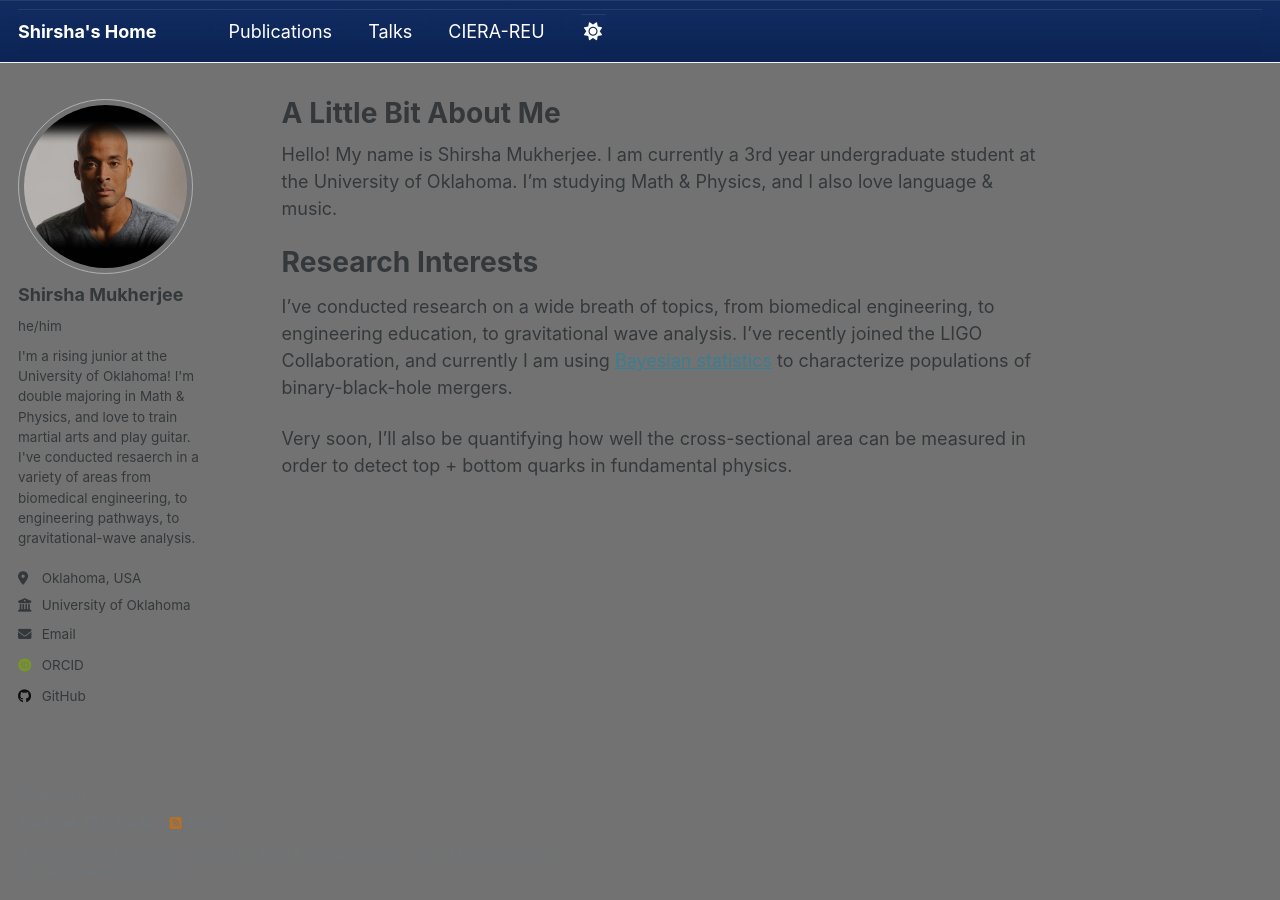
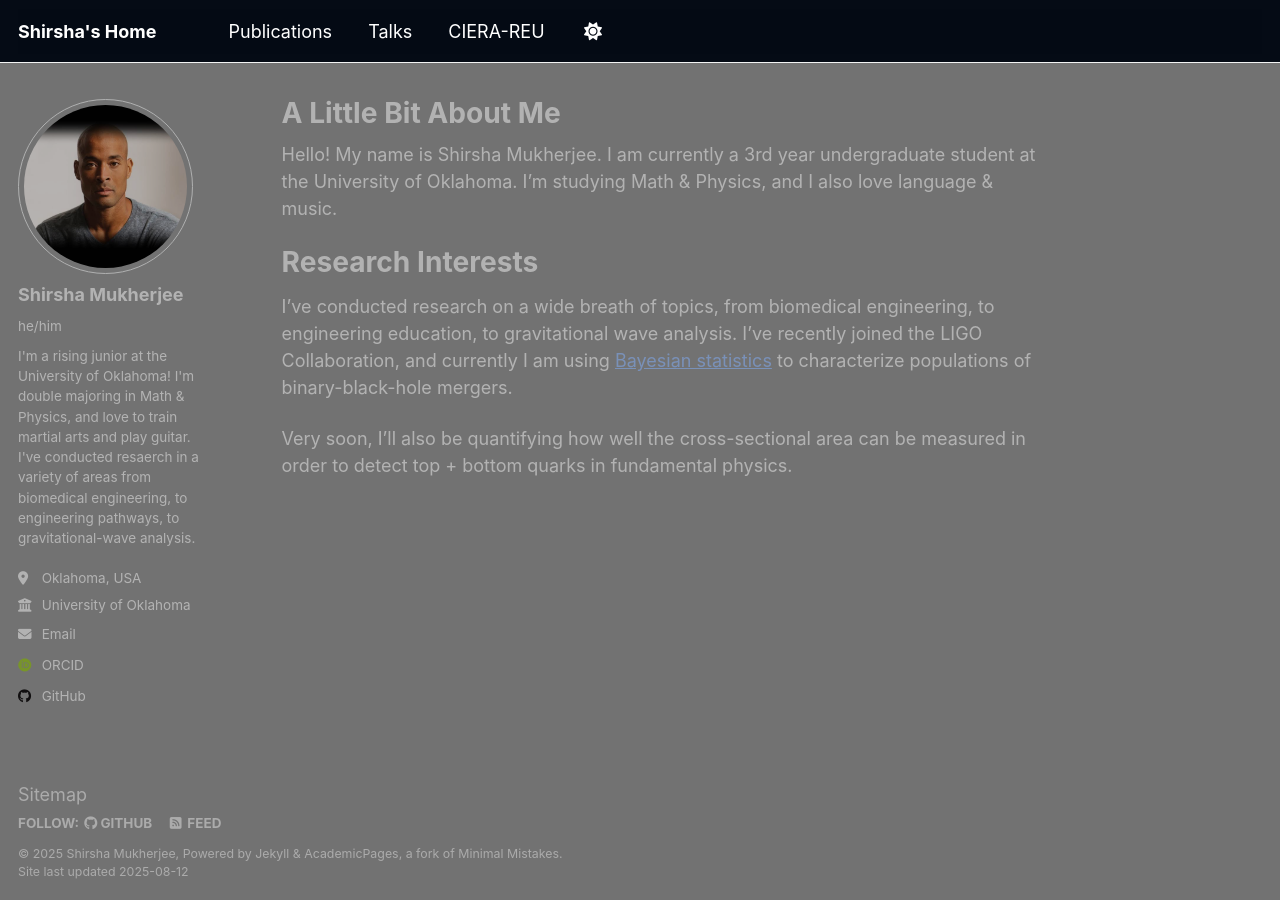
Before and after one commit to shirshamukherjee/projectfrthistime, a Jekyll site: the page built from _pages/about.md, in a window 1280 px wide. Built offline with Jekyll 4.4.1, drawn with Linux system fonts in a browser that asks for light colours; some web fonts are replaced; a script that is not in the unit is left out.

Commit message:
Update main.scss

```diff
--- a/assets/css/main.scss
+++ b/assets/css/main.scss
@@ -84,10 +84,66 @@ html::after {
   border: 0 !important;
 }
 
-/* Deep-space BLUE nav (semi-opaque, blends with starfield) */
-$nav-blue-top: rgba(18, 44, 96, 0.92);   // slightly brighter blue
-$nav-blue-btm: rgba(12, 36, 84, 0.88);   // deeper blue
+/* === NAV BAR (masthead) — let background show, no separators === */
+.masthead,
+.masthead__inner-wrap,
+.greedy-nav,
+.greedy-nav .visible-links,
+.greedy-nav .hidden-links {
+  background: transparent !important;
+  box-shadow: none !important;
+  border: 0 !important;
+}
+.masthead,
+.page__footer {
+  border-top: 0 !important;
+  border-bottom: 0 !important;
+}
+.masthead::before,
+.greedy-nav::before,
+.initial-content::before,
+.page::before,
+.page__inner-wrap::before,
+.page__content::before,
+.page__footer::before {
+  content: none !important;          /* removes those thin hairline rules */
+}
 
+/* === LEGIBILITY TWEAKS (optional, but helpful over images) === */
+/* Make nav links readable on dark/varied backgrounds */
+.masthead a,
+.greedy-nav a { color: #fff; }
+.greedy-nav a:hover { opacity: .85; }
+
+/* Body text color on image (adjust if your stars are very bright) */
+body { color: rgba(255,255,255,0.92); }
+a { color: #a8c8ff; }                 /* accessible blue on dark bg */
+a:hover { color: #d6e4ff; }
+
+/* Cards/boxed components sometimes have their own bg — neutralize them */
+blockquote,
+.notice,
+.highlight,
+code,
+pre,
+.table-wrapper,
+.btn,
+.button,
+.card,
+.feature__item {
+  background: rgba(0,0,0,0.25) !important;  /* faint panel for readability */
+  border: 0 !important;
+  box-shadow: none !important;
+}
+
+/* Footer text a bit dimmer than body text */
+.page__footer,
+.page__footer * { color: rgba(255,255,255,0.8) !important; }
+
+/* If any page still shows a stray line, it’s likely a 1px border on a unique class:
+   Inspect in DevTools, then add that selector above with `border:0; box-shadow:none; background:transparent;` */
+
+/* Deep blue-black nav bar */
 .masthead,
 .masthead__inner-wrap,
 .masthead__menu,
@@ -101,26 +157,19 @@ $nav-blue-btm: rgba(12, 36, 84, 0.88);   // deeper blue
 .greedy-nav .visible-links li,
 .greedy-nav .hidden-links,
 .greedy-nav .hidden-links li {
-  background: linear-gradient(180deg, $nav-blue-top 0%, $nav-blue-btm 100%) !important;
+  background: rgba(5, 10, 20, 0.9) !important; /* deep navy with 90% opacity */
   border: 0 !important;
+  box-shadow: none !important;
   border-radius: 0 !important;
-  box-shadow: 0 1px 0 rgba(255,255,255,0.08) inset !important; /* subtle divider */
-  backdrop-filter: saturate(120%) blur(2px); /* optional; remove if you dislike blur */
 }
 
-/* remove any theme hairlines */
-.masthead::before,
-.greedy-nav::before,
+/* Remove any pseudo-element strips */
 .masthead__menu::before,
 .masthead__menu::after,
 .greedy-nav .visible-links::before,
-.greedy-nav .visible-links::after { content: none !important; }
-
-/* link colors on the blue */
-.masthead a,
-.greedy-nav a { color: #eaf2ff !important; }
-.greedy-nav a:hover { color: #ffffff !important; opacity: 1; }
-
+.greedy-nav .visible-links::after {
+  content: none !important;
+}
 
 /* Nav text color */
 .masthead a,
```
